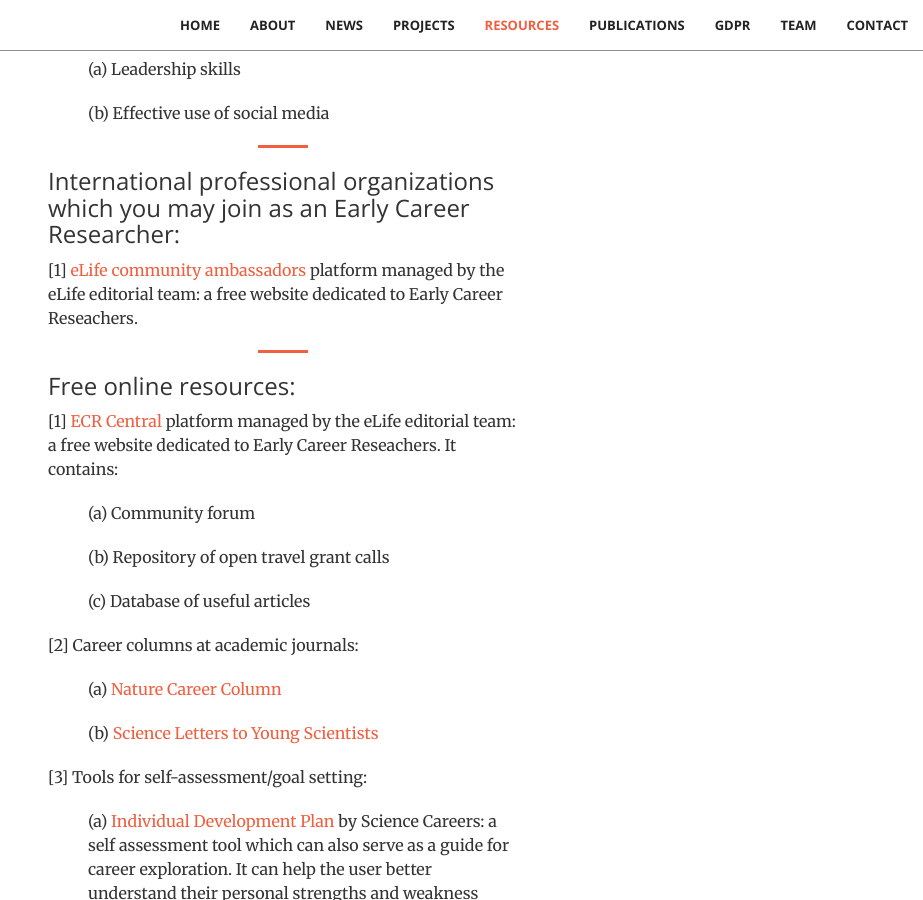
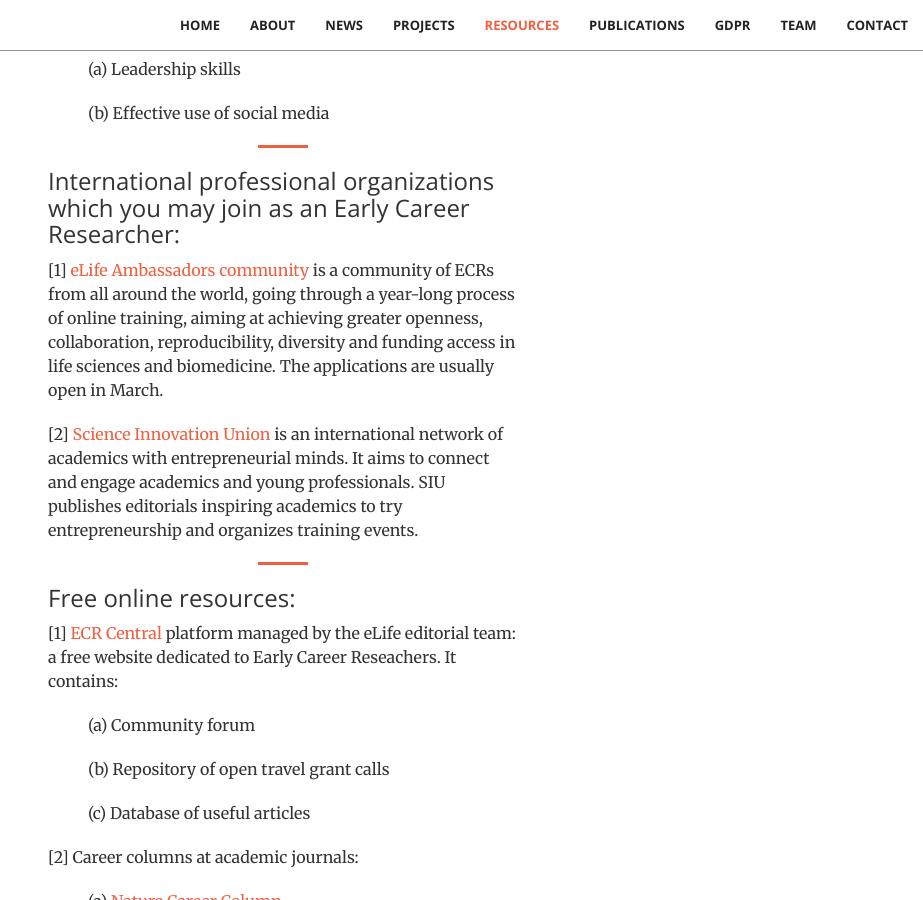
Before and after one commit to stichting-solaris/stichting-solaris.github.io, a Jekyll site: the page built from index.html, in a window 1280 px wide and 900 px high, scrolled down 6912 px. Shown: the whole window, without its empty margins (357-1280 px from the left). Built offline with Jekyll 4.4.1, drawn with Linux system fonts in a browser that asks for light colours.

Commit message:
Update resources.html

```diff
--- a/_includes/resources.html
+++ b/_includes/resources.html
@@ -54,8 +54,15 @@
                 <hr class="primary">
                 <h3 class="section-heading">International professional organizations which you may join as an
                     Early Career Researcher:</h3>
-                <p>[1] <a href="https://ecrcentral.org/">eLife community ambassadors</a> platform managed by the eLife editorial team:
-                    a free website dedicated to Early Career Reseachers.
+                <p>[1] <a href="https://elifesciences.org/inside-elife/a946c355/elife-community-ambassadors-243-volunteers-join-the-programme-in-2019">
+                    eLife Ambassadors community</a> is a community of ECRs from all around the world, going through a year-long
+                    process of online training, aiming at achieving greater openness, collaboration, reproducibility, diversity
+                    and funding access in life sciences and biomedicine. The applications are usually open in March.</p>
+
+                <p>[2] <a href="http://science-union.org/">Science Innovation Union</a> is an international network
+                    of academics with entrepreneurial minds. It aims to connect and engage academics and young professionals.
+                    SIU publishes editorials inspiring academics to try entrepreneurship and organizes training events.
+                    </p>
 
 
 <!-- Free online resources): -->
```
